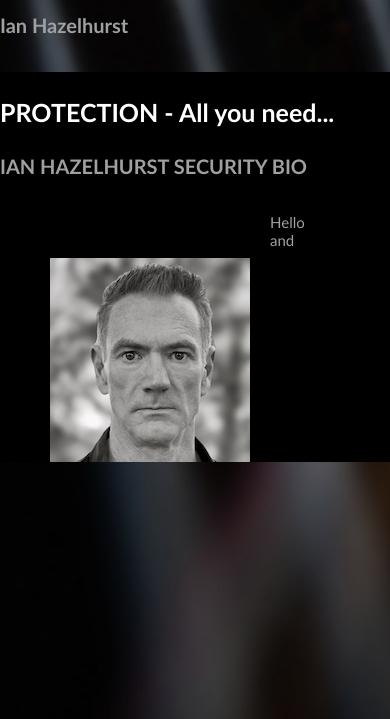
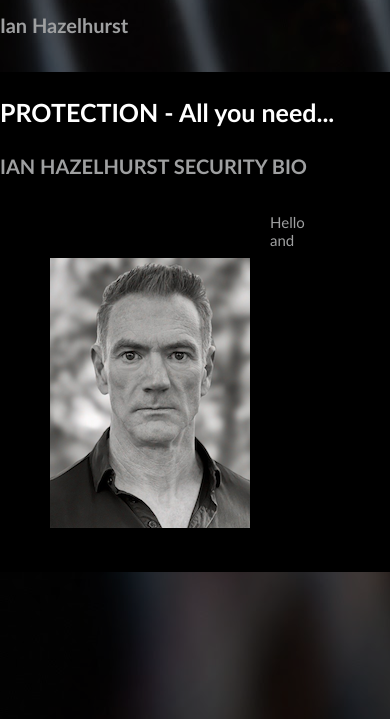
Before and after one commit to Harryflatters71/Iantheasset, a plain HTML site: page index.html in a window 390 px wide. Shown: the part 125-844 px from the top of the page. Drawn offline with Linux system fonts and the light colour scheme.

Commit message:
Update style.css

```diff
--- a/style.css
+++ b/style.css
@@ -59,7 +59,7 @@
             }
 
         .container{
-            height: 390px;
+            height: 500px;
             width: 100%;
             padding: 10;
             margin-left: 0%;
```
